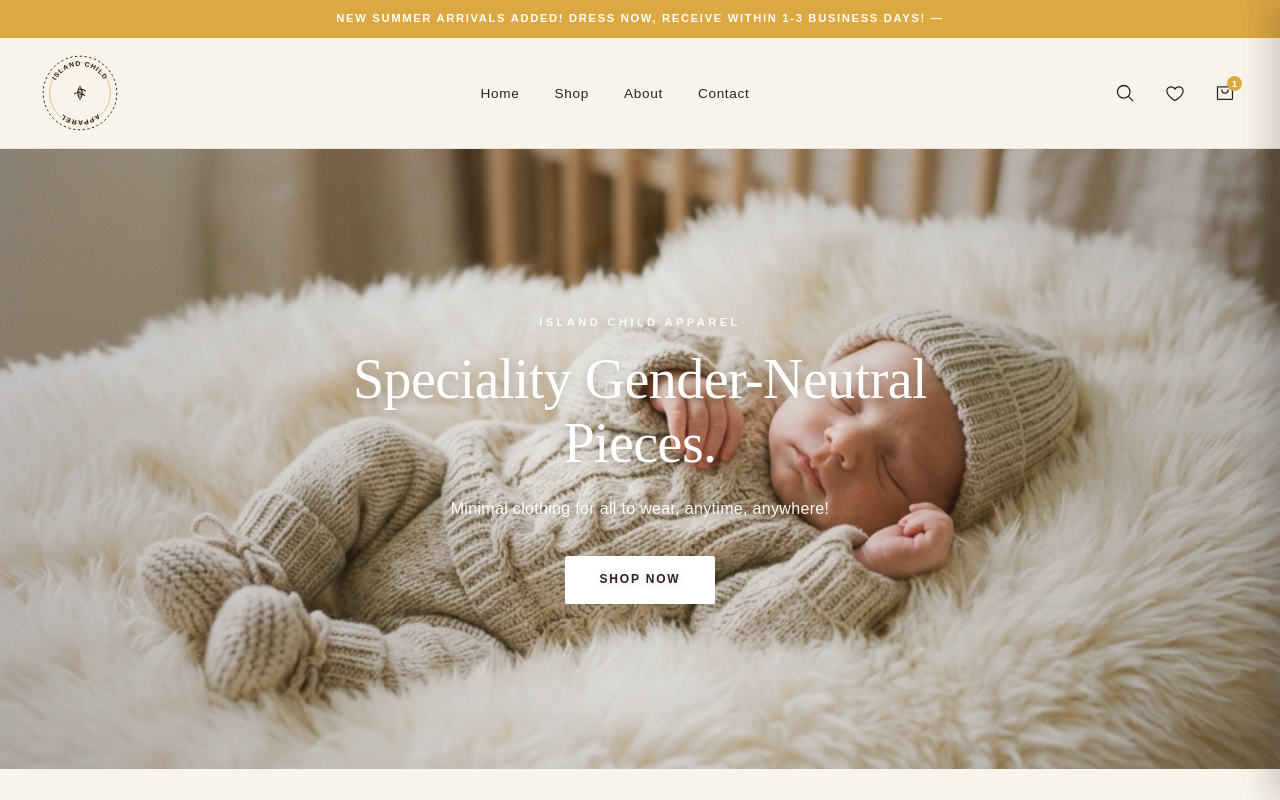
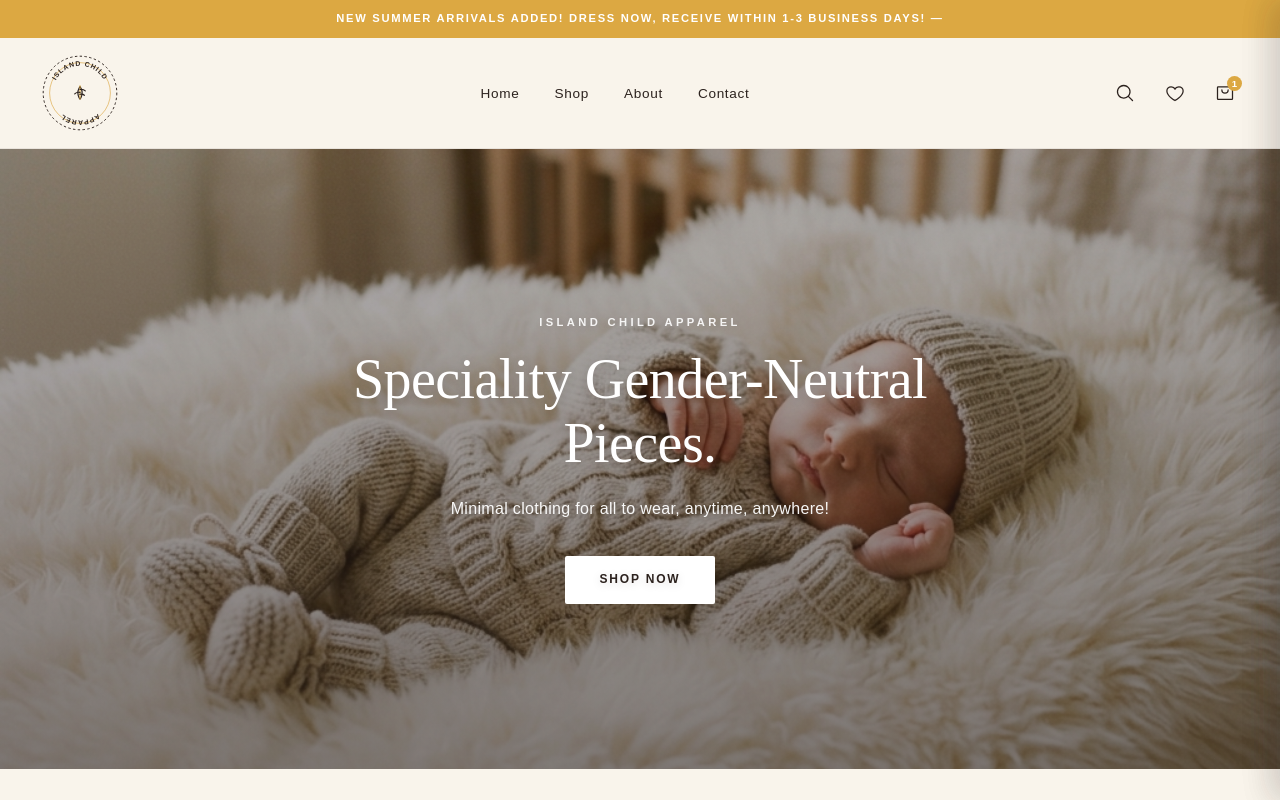
Before and after one commit to Thabisomaqhawengwenya/babyclothing, a React (Vite) app: page / in a window 1280 px wide. Shown: the top 800 px of the page. Built offline with nearby package versions, Linux system fonts and the light colour scheme; no server answers.

Commit message:
updated hero background overlay to darker warm linear gradient

```diff
--- a/src/components/Hero.tsx
+++ b/src/components/Hero.tsx
@@ -41,7 +41,7 @@ const Overlay = styled.div`
   left: 0;
   width: 100%;
   height: 100%;
-  background: radial-gradient(circle, rgba(249, 244, 235, 0.1) 0%, rgba(44, 34, 30, 0.25) 100%);
+  background: linear-gradient(180deg, rgba(44, 34, 30, 0.3) 0%, rgba(44, 34, 30, 0.55) 100%);
   z-index: 2;
 `;
 
```
